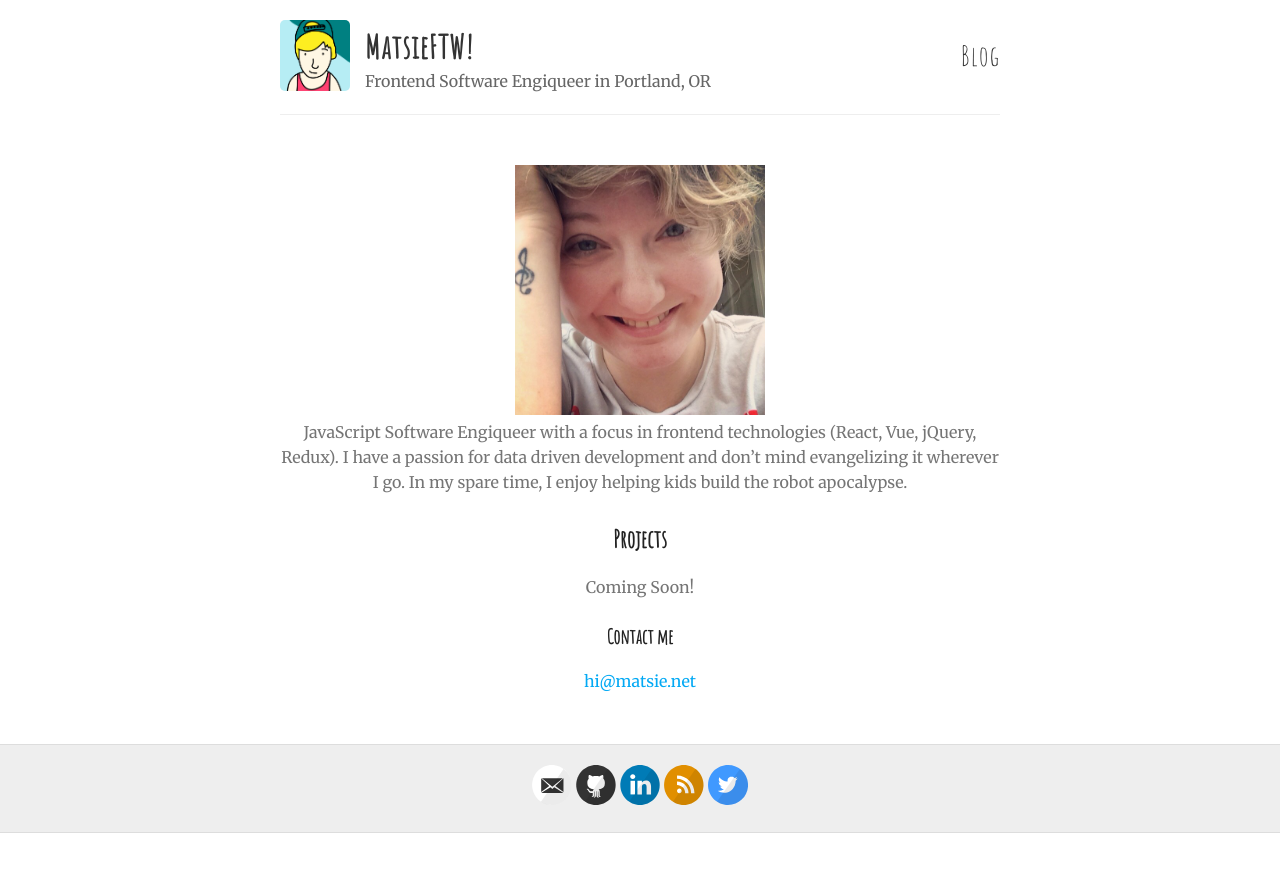
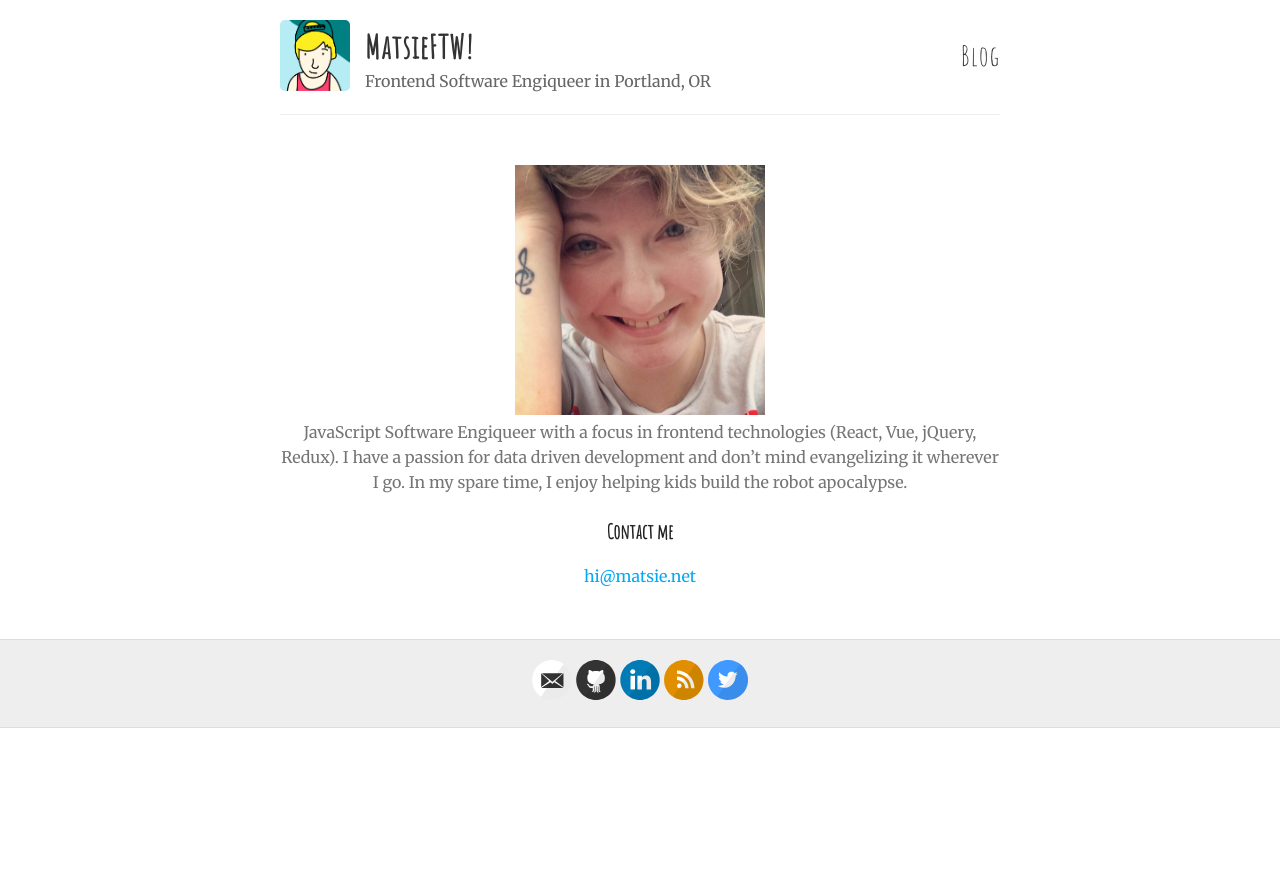
Before and after one commit to matsieftw/matsieftw.github.io, a Jekyll site: the page built from index.md, in a window 1280 px wide. Shown: the top 872 px of the page. Built offline with Jekyll 4.4.1, drawn with Linux system fonts in a browser that asks for light colours.

Commit message:
Update index.md

```diff
--- a/index.md
+++ b/index.md
@@ -4,10 +4,6 @@ layout: page
 [<img src="{{ site.baseurl }}/images/bigsmile.jpg" alt="Mattie Kenny Big Smile" style="width: 250px; display: block; margin: 0 auto 5px auto"/>]({{ site.baseurl }}/)
 JavaScript Software Engiqueer with a focus in frontend technologies (React, Vue, jQuery, Redux). I have a passion for data driven development and don't mind evangelizing it wherever I go. In my spare time, I enjoy helping kids build the robot apocalypse.
 
-## Projects
-
-Coming Soon!
-
 ### Contact me
 
 [hi@matsie.net](mailto:hi@matsie.net)
```
